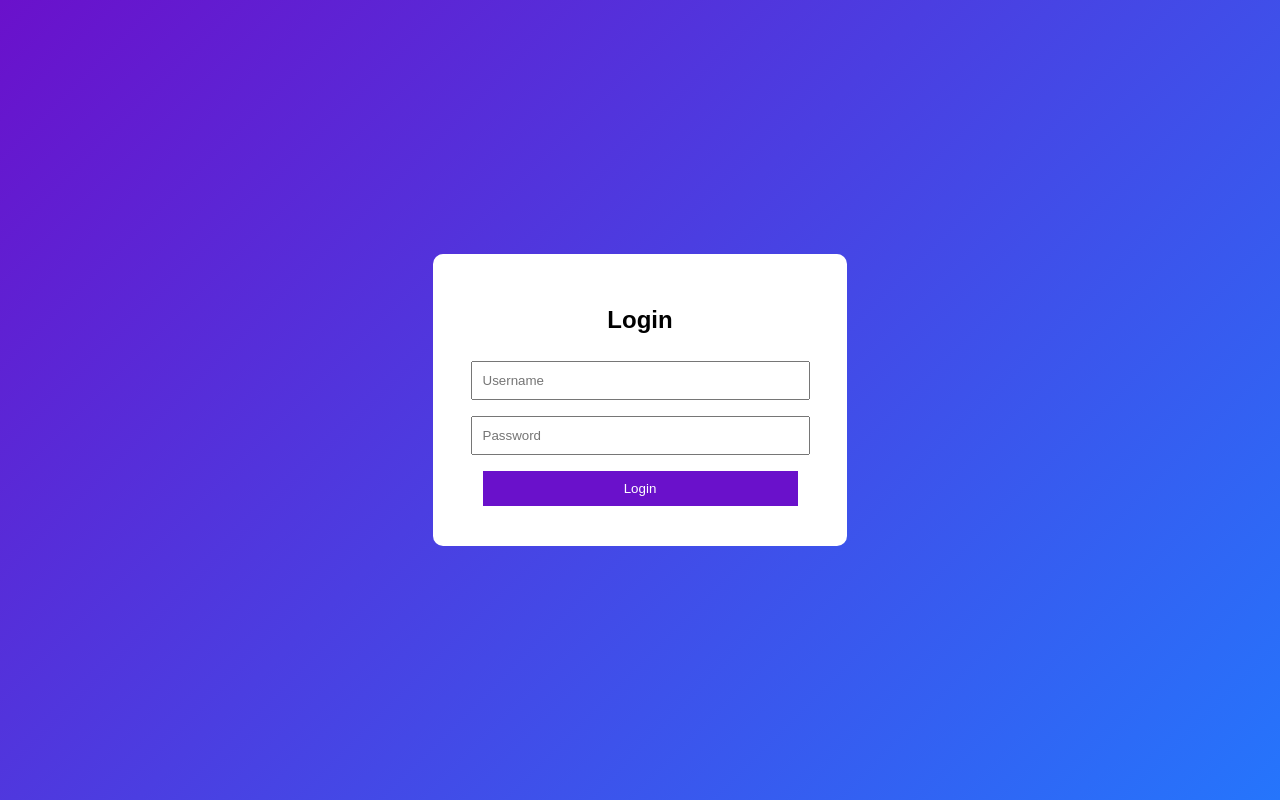
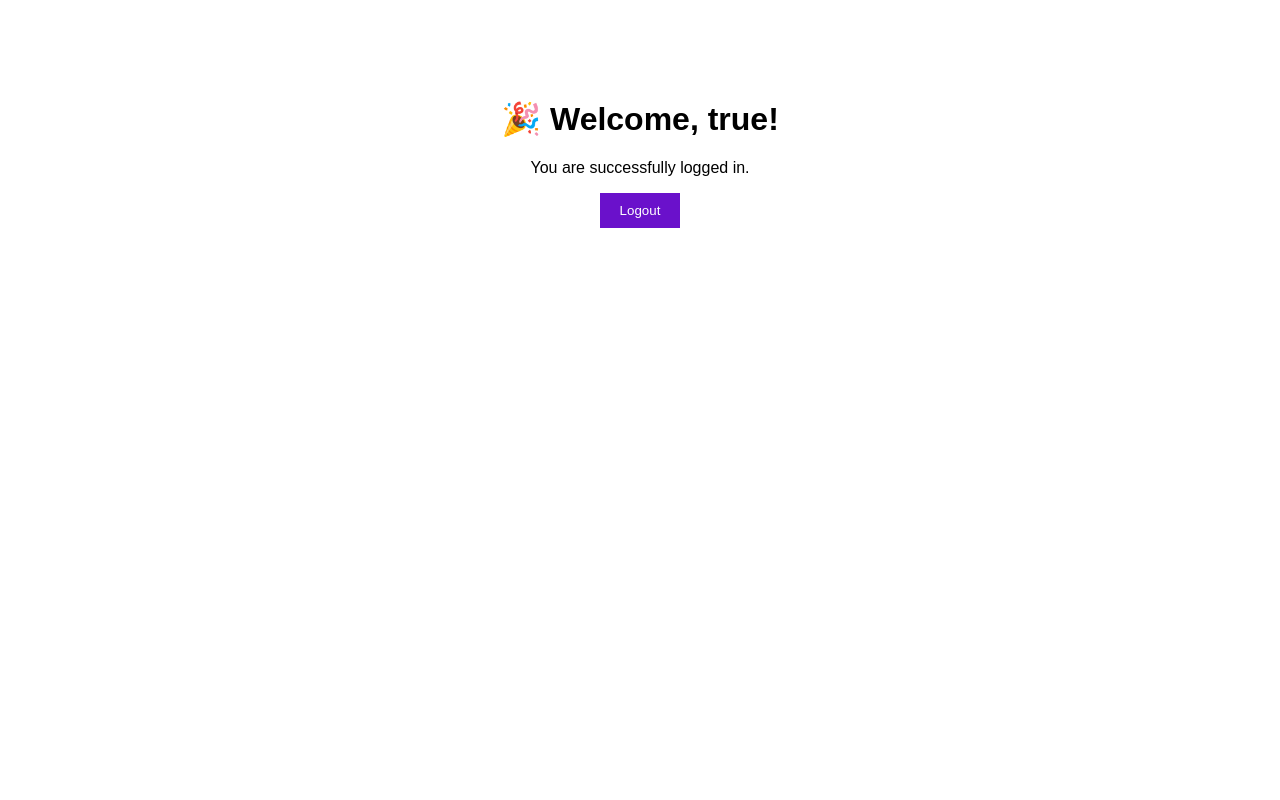
Before and after one commit to ajuwapefiyin1234/formmm, a website: page index3.html in a window 1280 px wide. Drawn offline with Linux system fonts and the light colour scheme; sample sign-in values are in the browser's storage.

Commit message:
Update index3.html

```diff
--- a/index3.html
+++ b/index3.html
@@ -1,30 +1,15 @@
 <!DOCTYPE html>
 <html>
 <head>
-<title>Login</title>
+<title>Welcome</title>
 <style>
 body {
     font-family:sans-serif;
-    background:linear-gradient(135deg,#6a11cb,#2575fc);
-    display:flex;
-    justify-content:center;
-    align-items:center;
-    height:100vh;
-    margin:0;
-}
-.card {
-    background:white;
-    padding:2rem;
-    border-radius:10px;
-    width:350px;
     text-align:center;
-}
-input, button {
-    width:90%;
-    padding:10px;
-    margin:8px 0;
+    margin-top:100px;
 }
 button {
+    padding:10px 20px;
     background:#6a11cb;
     color:white;
     border:none;
@@ -33,69 +18,41 @@
 button:hover {
     background:#2575fc;
 }
-.error { color:red; }
 </style>
 </head>
 <body>
 
-<div class="card">
-<h2>Login</h2>
+<h1 id="welcome-message"></h1>
+<p>You are successfully logged in.</p>
 
-<p id="error-message" class="error" style="display:none;"></p>
-
-<form id="login-form">
-    <input type="text" id="username" placeholder="Username" required>
-    <input type="password" id="password" placeholder="Password" required>
-    <button type="submit">Login</button>
+<form id="logout-form">
+    <button type="submit">Logout</button>
 </form>
-</div>
 
 <script>
-    // Get the saved username and password from localStorage
-    const savedUsername = localStorage.getItem('saved_user');
-    const savedPassword = localStorage.getItem('saved_pass');
+    // Check if a user is "logged in" (simulated via localStorage)
+    const username = localStorage.getItem('logged_in_user');
 
-    // Get input elements
-    const usernameInput = document.getElementById('username');
-    const passwordInput = document.getElementById('password');
-    const errorMessageElement = document.getElementById('error-message');
-
-    // Pre-fill if values exist (for demo purposes)
-    if (savedUsername) {
-        usernameInput.value = savedUsername;
-    }
-    if (savedPassword) {
-        passwordInput.value = savedPassword;
+    if (!username) {
+        // If no username found, redirect to login page (index3.html)
+        window.location.href = "index3.html"; // Redirect to the NEW login page (index3.html)
+    } else {
+        // If logged in, display the welcome message
+        document.getElementById('welcome-message').innerText = `🎉 Welcome, ${username}!`;
     }
 
-    // Function to show an error message
-    function showErrorMessage(message) {
-        errorMessageElement.innerText = message;
-        errorMessageElement.style.display = 'block';
-    }
-
-    // Function to hide the error message
-    function hideErrorMessage() {
-        errorMessageElement.style.display = 'none';
-    }
-
-    // Handle form submission
-    document.getElementById('login-form').addEventListener('submit', function(event) {
+    // Handle logout
+    document.getElementById('logout-form').addEventListener('submit', function(event) {
         event.preventDefault(); // Prevent default form submission
 
-        hideErrorMessage(); // Clear previous errors
+        // Remove the "logged in" state from localStorage
+        localStorage.removeItem('logged_in_user');
+        // Optionally, clear the saved signup credentials if you want
+        // localStorage.removeItem('saved_user');
+        // localStorage.removeItem('saved_pass');
 
-        const enteredUsername = usernameInput.value.trim();
-        const enteredPassword = passwordInput.value.trim();
-
-        // Simulate authentication against locally stored credentials
-        if (enteredUsername === savedUsername && enteredPassword === savedPassword) {
-            // "Log in" the user by storing their username as logged_in_user
-            localStorage.setItem('logged_in_user', enteredUsername);
-            window.location.href = "index2.html"; // Redirect to the welcome page
-        } else {
-            showErrorMessage("Invalid login details!");
-        }
+        // Redirect to the signup page after logout
+        window.location.href = "index.html"; // Redirect to signup page
     });
 </script>
 
```
